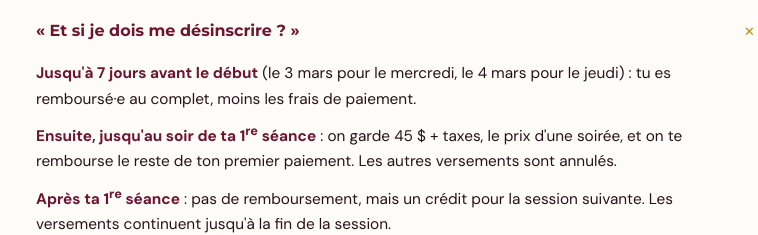
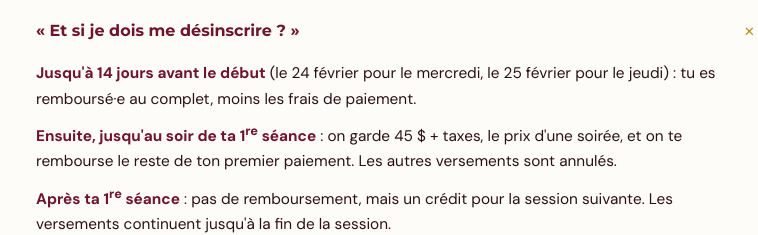
Before and after one commit to ray-charles/VEAcercle, a plain HTML site: page index.html in a window 1280 px wide. Both pictures are taken after a click on the link "Politique de désinscription". Shown: the part 5780-6015 px from the top of the page, 244-1002 px from the left. Drawn offline with Linux system fonts and the light colour scheme; no server answers.

Commit message:
cercle: remboursement complet jusqu'à 14 jours avant le début (24 et 25 février), politique de Mamselle du 24 nov. (#3)
Co-authored-by: Claude Opus 5.5 <noreply@anthropic.com>

```diff
--- a/index.html
+++ b/index.html
@@ -1159,7 +1159,7 @@ footer p{font-size:.78rem;color:var(--ink-soft)}
       </details>
       <details id="desinscription">
         <summary>« Et si je dois me désinscrire ? »</summary>
-        <p><strong>Jusqu'à 7 jours avant le début</strong> (le 3&nbsp;mars pour le mercredi, le 4&nbsp;mars pour le jeudi)&nbsp;: tu es remboursé·e au complet, moins les frais de paiement.</p>
+        <p><strong>Jusqu'à 14 jours avant le début</strong> (le 24&nbsp;février pour le mercredi, le 25&nbsp;février pour le jeudi)&nbsp;: tu es remboursé·e au complet, moins les frais de paiement.</p>
         <p><strong>Ensuite, jusqu'au soir de ta 1<sup>re</sup> séance</strong>&nbsp;: on garde 45&nbsp;$ + taxes, le prix d'une soirée, et on te rembourse le reste de ton premier paiement. Les autres versements sont annulés.</p>
         <p><strong>Après ta 1<sup>re</sup> séance</strong>&nbsp;: pas de remboursement, mais un crédit pour la session suivante. Les versements continuent jusqu'à la fin de la session.</p>
         <p>Pour te désinscrire, écris à <a href="mailto:mamselle@veacademy.studio">mamselle@veacademy.studio</a>. La date de ton message compte comme date de désinscription.</p>
```
